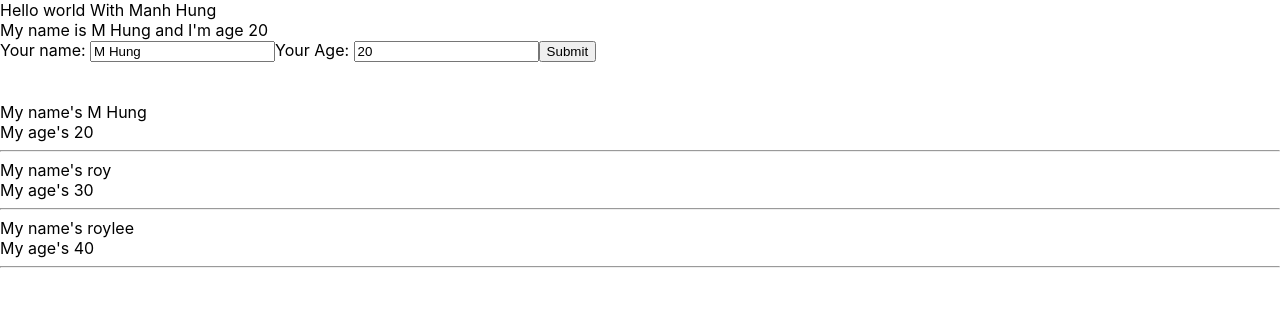
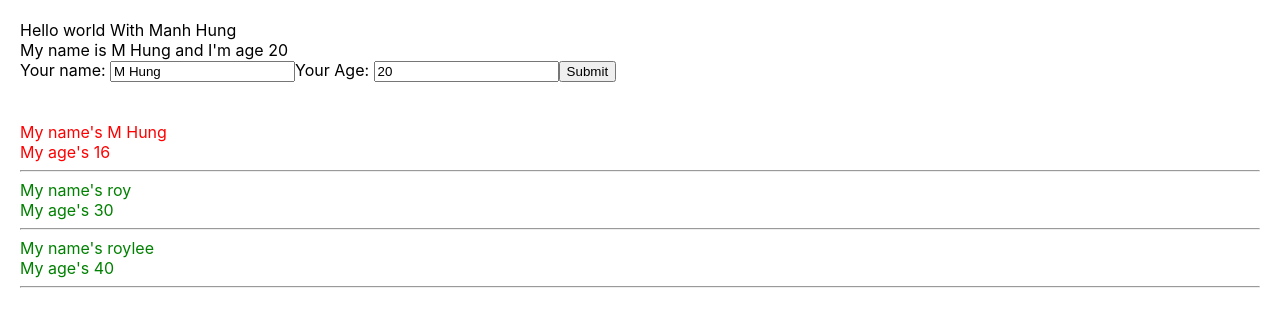
Before and after one commit to roymhung/test-demo-reactJS, a React (Create React App) app: page / in a window 1280 px wide. Shown: the top 326 px of the page. Built offline with nearby package versions, Linux system fonts and the light colour scheme.

Commit message:
cau DK if else

```diff
--- a/src/App.css
+++ b/src/App.css
@@ -1,4 +1,14 @@
+.red{
+  color: red;
+}
+
+.green{
+  color: green;
+}
+
+
 body {
+  padding: 20px;
   margin: 0;
   font-family: -apple-system, BlinkMacSystemFont, 'Segoe UI', 'Roboto', 'Oxygen',
     'Ubuntu', 'Cantarell', 'Fira Sans', 'Droid Sans', 'Helvetica Neue',
--- a/src/components/Displayinfor.js
+++ b/src/components/Displayinfor.js
@@ -5,19 +5,29 @@
     //destructuring array/object
     const { listUsers } = this.props;
     //const listUsers = this.props.listUsers;
-    console.log(listUsers);
-    console.log(this.props);
+    // console.log(listUsers);
+    // console.table(listUsers);
     //props => viết tắt properties
     return (
       <div>
-        {listUsers.map((user,index) => {
+        {listUsers.map((user, index) => {
+          if (+user.age > 18) {
             return (
-            <div key={user.id}>
+              <div key={user.id} className="green">
                 <div>My name's {user.name} </div>
                 <div>My age's {user.age} </div>
                 <hr />
               </div>
             );
+          } else {
+            return (
+              <div key={user.id} className="red">
+                <div>My name's {user.name} </div>
+                <div>My age's {user.age} </div>
+                <hr />
+              </div>
+            );
+          }
         })}
         {/* <div>My name's {name}</div>
           <div>My age's {age}</div>
--- a/src/components/MyComponet.js
+++ b/src/components/MyComponet.js
@@ -8,7 +8,7 @@
 class MyComponent extends React.Component {
   state = {
     listUsers: [
-      { id: 1, name: "M Hung", age: "20" },
+      { id: 1, name: "M Hung", age: "16" },
       { id: 2, name: "roy", age: "30" },
       { id: 3, name: "roylee", age: "40" },
     ],
--- a/src/index.js
+++ b/src/index.js
@@ -8,9 +8,9 @@
 const root = ReactDOM.createRoot(document.getElementById('root'));
 root.render(
   <Provider store={store}>
-    <React.StrictMode>
+    {/* <React.StrictMode> */}
       <App />
-    </React.StrictMode>
+    {/* </React.StrictMode> */}
   </Provider>
 );
 
```
Lines whose indentation alone changed are shown as unchanged.
